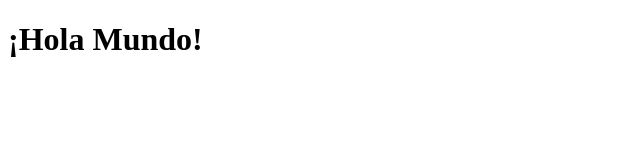
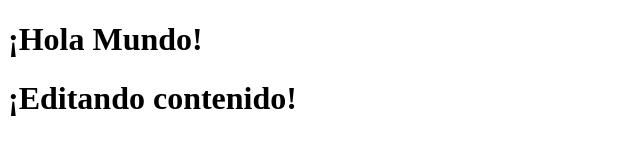
Before and after one commit to dsenen/JSC-U9-L3, a plain HTML site: page index.html in a window 1280 px wide. Shown: the whole page, without its empty margins (0-640 px from the left). Drawn offline with Linux system fonts and the light colour scheme.

Commit message:
Editing the files, making changes

```diff
--- a/index.html
+++ b/index.html
@@ -7,6 +7,6 @@
 <body>
 
 	<h1>¡Hola Mundo!</h1>
-
+	<h1>¡Editando contenido!</h1>
 </body>
 </html>
```
